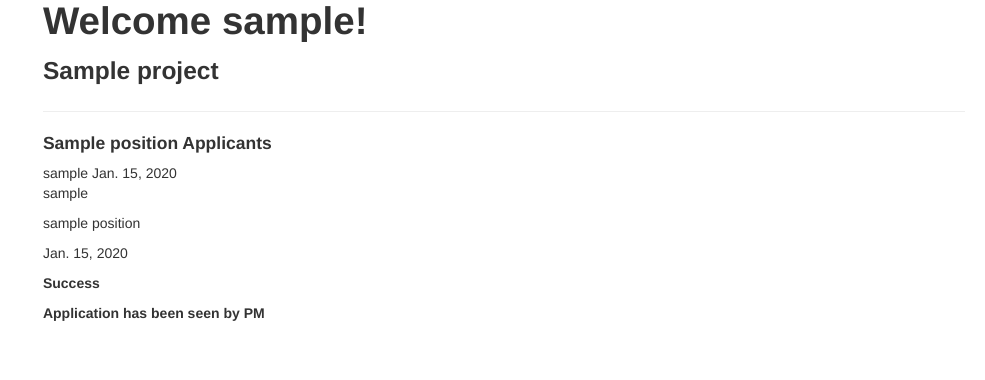
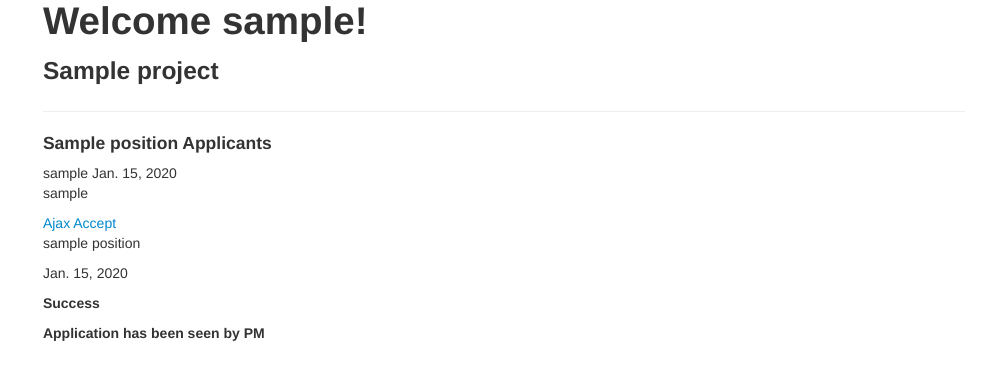
Before and after one commit to Cydus/MatchingSystem, a Django app: page /applist/ in a window 1280 px wide. Shown: the part 259-639 px from the top of the page, without its empty margins (295-1280 px from the left). Run offline with Django 3.2, Linux system fonts and the light colour scheme; a user stored in the database is signed in; tables that the repository leaves empty hold one stand-in row (values such as "Sample post").

Commit message:
Accept button faulty

```diff
--- a/matching_system_project/matching_system_project/templates/matching_system_project/applist.html
+++ b/matching_system_project/matching_system_project/templates/matching_system_project/applist.html
@@ -44,6 +44,27 @@
                       {% if application.PositionID == position %}
                        {% if application.UserID == user %}
                        <p>{{application.UserID}} </p>
+
+
+                    <input type="hidden" name="app_id" value="{{ application.id }}"/>
+
+                  <script type="text/javascript">
+
+                    $("a.accept").click(function(){
+                      var curr_elem = $(this) ;
+                      $.get($(this).attr('href'), function(data){
+                        var my_div = $(curr_elem).parent().find("b");
+                        my_div.text(my_div.text()*1+1);
+                      });
+
+   {#                $(this).addClass("accepted");#}
+
+                      return false; // prevent loading URL from href
+                    });
+                  </script>
+
+       <a href="/accept/{{ application.id }}" class="accept">Ajax Accept</a>
+
                        <p>{{application.PositionID}} <p/>
                        <p>{{application.dateTimeCreated}}<p/>
                        <p>
--- a/matching_system_project/matching_system_project/urls.py
+++ b/matching_system_project/matching_system_project/urls.py
@@ -19,7 +19,7 @@ urlpatterns = patterns('',
     url(r'^logout/$', views.user_logout, name='logout'),
     url(r'^applist/$', views.applist, name = 'applist'),
     url(r'^apply/(?P<uid>[-\w]+)/(?P<posid>[-\w]+)/$', views.apply, name = 'apply'),
-
+    url(r'^accept/(?P<appid>[-\w]+)/$', views.accept, name = 'accept'),
 
 
 )
--- a/matching_system_project/matching_system_project/views.py
+++ b/matching_system_project/matching_system_project/views.py
@@ -235,3 +235,26 @@ def apply(request, uid, posid):
     if 'HTTP_REFERER' in request.META:
         return HttpResponseRedirect(request.META['HTTP_REFERER'])
     return HttpResponseRedirect('/')
+
+
+
+
+
+def accept(request,appid):
+
+    app= Application.objects.get(pk=appid)
+
+    if Application.objects.get(pk=appid).accepted != True:
+       Application.objects.set(seenByPm=True )
+       Application.objects.set(accepted=True )
+     #  Application.objects.get(pk=appid).accepted=True
+      # Application.objects.get(pk=appid).seenByPm=True
+      # Application.objects.get(pk=appid).save()
+       print Application.objects.get(pk=appid).PositionID
+    else:
+        print "you can accept person only once"
+   # Application.objects.set
+
+    if 'HTTP_REFERER' in request.META:
+        return HttpResponseRedirect(request.META['HTTP_REFERER'])
+    return HttpResponseRedirect('/')
```
